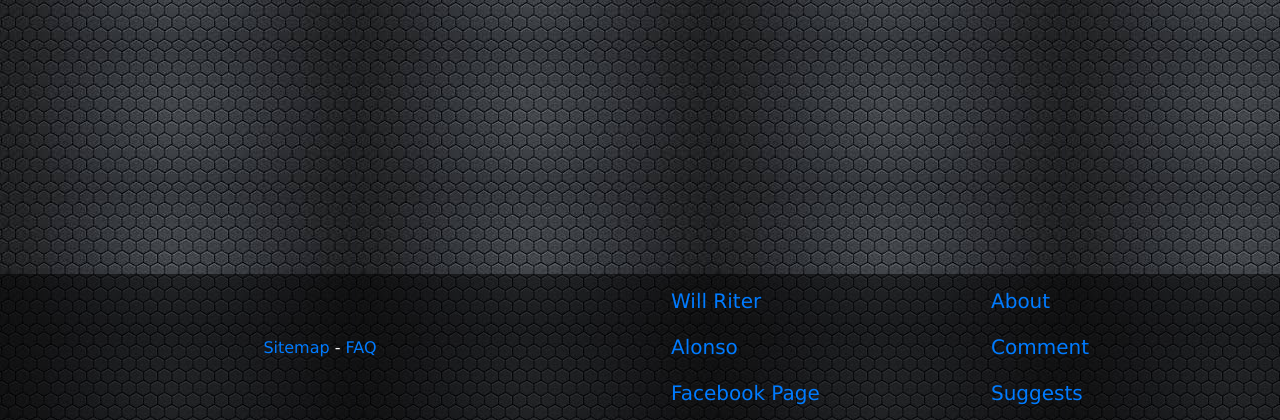
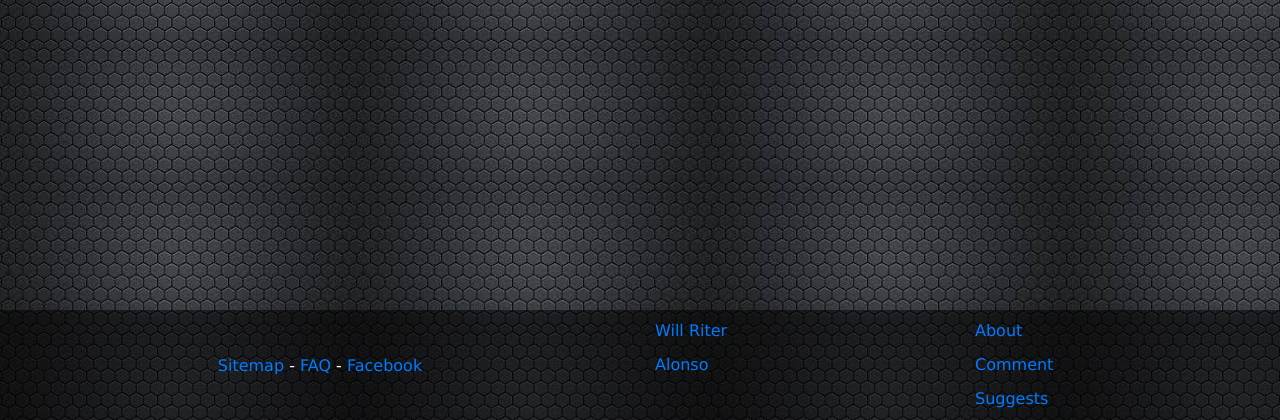
Before and after one commit to chaos67731/Hellsoffspring, a PHP site: page / in a window 1280 px wide. Shown: the part 380-800 px from the top of the page. Run offline with PHP 8.4, Linux system fonts and the light colour scheme; style sheets or scripts are compiled from the project's sources; some libraries are stand-ins or nearby versions.

Commit message:
Footer Update

```diff
--- a/index.html
+++ b/index.html
@@ -77,6 +77,10 @@
 								<a href="#Sitemap" class="" data-item="page">Sitemap</a>
 								-
 								<a href="#FAQ" class="" data-item="page">FAQ</a>
+								-
+								<a href="https://www.facebook.com/HellsOffspring/" target="_blank">
+									Facebook
+								</a>
 							</small>
 						</div>
 					</div>
@@ -85,9 +89,6 @@
 							<nav class="nav flex-column text-left text-center-mb">
 								<a href="#WillRiter" class="view nav-link" data-item="page">Will Riter</a>
 								<a href="#Alonso" class="view nav-link" data-item="page">Alonso</a>
-								<a href="https://www.facebook.com/HellsOffspring/" class="nav-link" target="_blank">
-									Facebook Page
-								</a>
 							</nav>
 						</div>
 						<div class="col">
--- a/resources/css/sections/Footer.css
+++ b/resources/css/sections/Footer.css
@@ -7,3 +7,9 @@
   color: var(--cLight);
   padding: var(--baseSize) 0;
 }
+
+.footer .nav-link{
+	padding: 0;
+	margin: calc(var(--baseSize) / 2) 0;
+	font-size: calc(var(--baseSize) * 4);
+}
```
